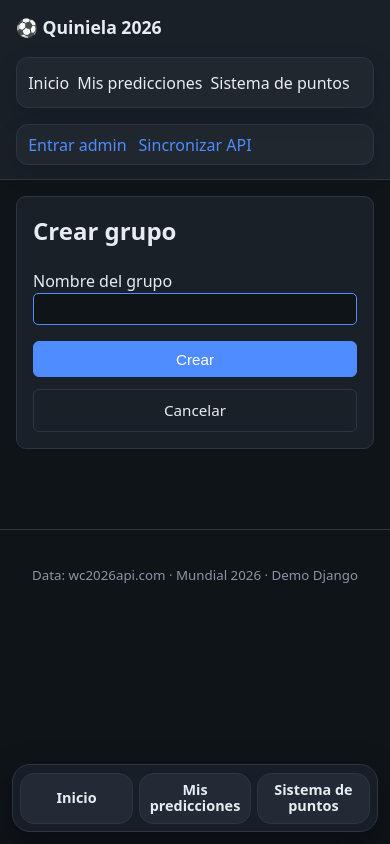
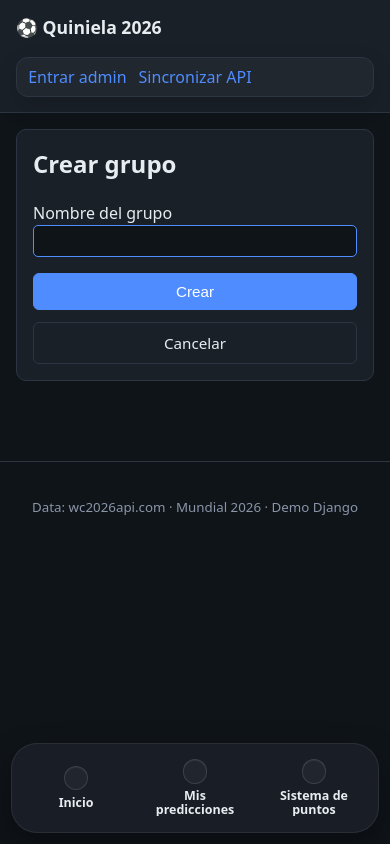
Before and after one commit to Angelokc01/quiniela, a Django app: template templates/inicio/create_group.html in a window 390 px wide. Run offline with Django 4.2, Linux system fonts and the light colour scheme; the template is opened without the code that fills it, so the values that code supplies are empty.

Commit message:
cambios css u base.html

```diff
--- a/static/inicio/css/style.css
+++ b/static/inicio/css/style.css
@@ -67,6 +67,10 @@ a:hover { text-decoration: underline; }
 }
 
 .mobile-bottom-nav {
+  display: none;
+}
+
+.mobile-nav-item {
   display: none;
 }
 
@@ -216,11 +220,10 @@ table.matches tr.locked { opacity: 0.55; }
   }
 
   .topbar-nav-primary {
-    order: 2;
+    display: none;
   }
 
   .topbar-nav-admin {
-    order: 3;
     flex-wrap: wrap;
   }
 
@@ -252,37 +255,70 @@ table.matches tr.locked { opacity: 0.55; }
     grid-template-columns: repeat(3, 1fr);
     gap: .35rem;
     position: fixed;
-    left: .75rem;
-    right: .75rem;
-    bottom: .75rem;
+    left: .7rem;
+    right: .7rem;
+    bottom: max(.7rem, env(safe-area-inset-bottom));
     z-index: 50;
-    background: rgba(26, 32, 40, 0.96);
-    border: 1px solid var(--border);
-    border-radius: 18px;
+    background: rgba(25, 31, 39, 0.96);
+    border: 1px solid rgba(255, 255, 255, 0.08);
+    border-radius: 26px;
     padding: .45rem;
-    box-shadow: 0 16px 36px rgba(0, 0, 0, 0.35);
-    backdrop-filter: blur(12px);
+    box-shadow: 0 14px 32px rgba(0, 0, 0, 0.34);
+    backdrop-filter: blur(14px);
   }
 
-  .mobile-bottom-nav a {
+  .mobile-nav-item {
     display: flex;
+    flex-direction: column;
     align-items: center;
     justify-content: center;
     text-align: center;
-    min-height: 3rem;
-    padding: .55rem .5rem;
-    border-radius: 14px;
+    min-height: 4.2rem;
+    padding: .45rem .35rem .5rem;
+    border-radius: 20px;
     color: var(--text);
-    background: var(--surface-2);
-    border: 1px solid var(--border);
-    font-size: .9rem;
+    background: transparent;
+    border: 1px solid transparent;
+    font-size: .78rem;
     font-weight: 600;
-    line-height: 1.1;
+    line-height: 1.05;
+    gap: .35rem;
+    text-decoration: none;
   }
 
-  .mobile-bottom-nav a:hover {
+  .mobile-nav-item:hover {
     text-decoration: none;
-    border-color: var(--primary);
+    background: rgba(255, 255, 255, 0.04);
+    border-color: rgba(255, 255, 255, 0.05);
+  }
+
+  .mobile-nav-item.active {
+    background: linear-gradient(180deg, rgba(79, 140, 255, 0.20), rgba(79, 140, 255, 0.08));
+    border-color: rgba(79, 140, 255, 0.32);
+    color: #ffffff;
+  }
+
+  .mobile-nav-icon {
+    width: 1.55rem;
+    height: 1.55rem;
+    border-radius: 999px;
+    border: 1px solid rgba(255, 255, 255, 0.12);
+    background: rgba(255, 255, 255, 0.04);
+    box-shadow: inset 0 1px 0 rgba(255, 255, 255, 0.06);
+    flex: 0 0 auto;
+  }
+
+  .mobile-nav-item.active .mobile-nav-icon {
+    border-color: rgba(79, 140, 255, 0.45);
+    background: rgba(79, 140, 255, 0.22);
+  }
+
+  .mobile-nav-label {
+    display: block;
+    max-width: 100%;
+    overflow: hidden;
+    text-overflow: ellipsis;
+    white-space: normal;
   }
 
   .actions {
--- a/templates/inicio/base.html
+++ b/templates/inicio/base.html
@@ -53,9 +53,18 @@
   </footer>
 
   <nav class="mobile-bottom-nav" aria-label="Navegación principal">
-    <a href="{% url 'inicio:home' %}">Inicio</a>
-    <a href="{% url 'inicio:choose_participant' %}">Mis predicciones</a>
-    <a href="{% url 'inicio:sistema_puntos' %}">Sistema de puntos</a>
+    <a class="mobile-nav-item {% if request.resolver_match.url_name == 'home' %}active{% endif %}" href="{% url 'inicio:home' %}">
+      <span class="mobile-nav-icon" aria-hidden="true"></span>
+      <span class="mobile-nav-label">Inicio</span>
+    </a>
+    <a class="mobile-nav-item {% if request.resolver_match.url_name == 'choose_participant' %}active{% endif %}" href="{% url 'inicio:choose_participant' %}">
+      <span class="mobile-nav-icon" aria-hidden="true"></span>
+      <span class="mobile-nav-label">Mis predicciones</span>
+    </a>
+    <a class="mobile-nav-item {% if request.resolver_match.url_name == 'sistema_puntos' %}active{% endif %}" href="{% url 'inicio:sistema_puntos' %}">
+      <span class="mobile-nav-icon" aria-hidden="true"></span>
+      <span class="mobile-nav-label">Sistema de puntos</span>
+    </a>
   </nav>
 </body>
 </html>
```
